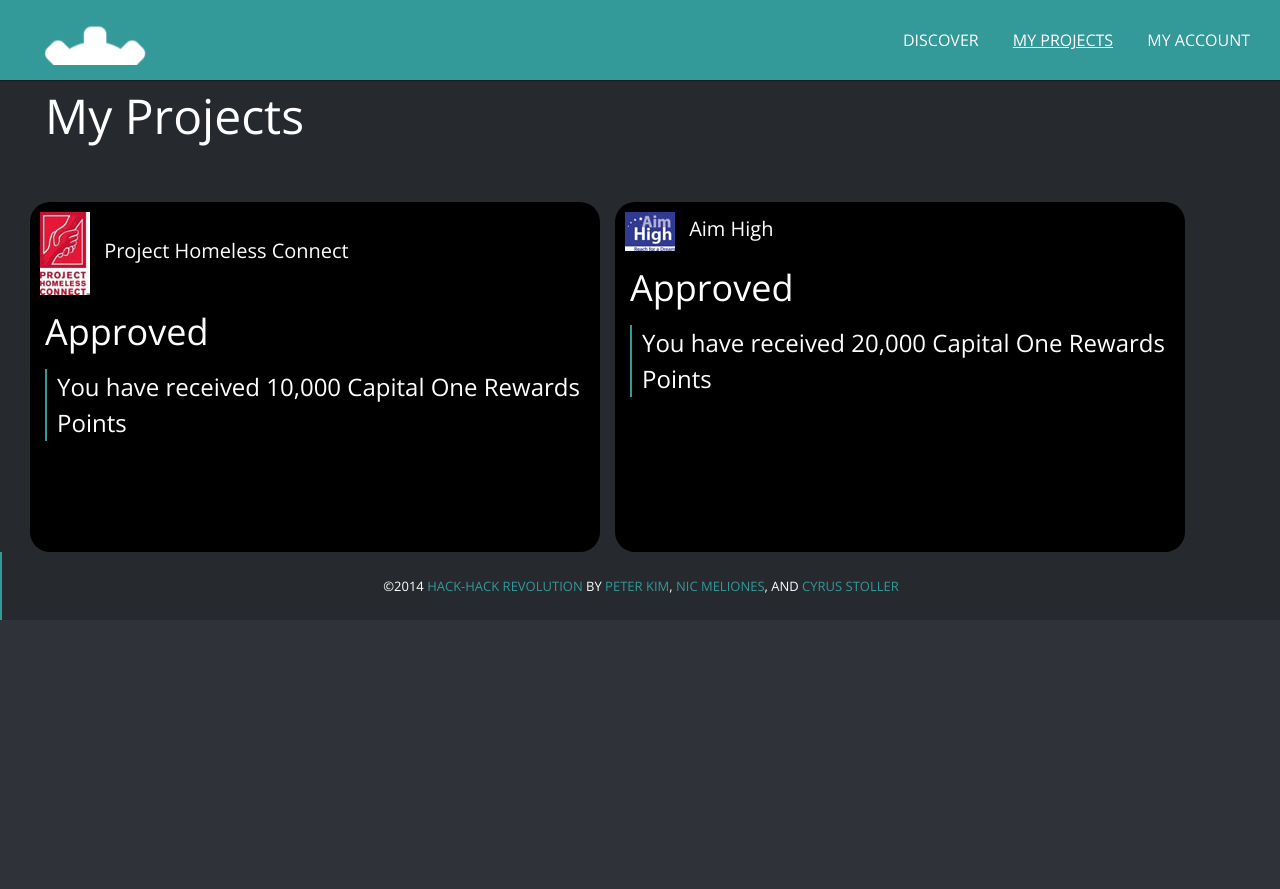
After one commit to 123peterkim/AngelHack, a PHP site: page /page4.html in a window 1280 px wide. The commit adds this page. Run offline with PHP 8.4, Linux system fonts and the light colour scheme; some libraries are stand-ins or nearby versions.

Commit message:
rough sketch for submission/approval page

```diff
--- a/_include/css/main.css
+++ b/_include/css/main.css
@@ -72,6 +72,15 @@ h3 {
 #interested {
 	float:right;
 	margin-right: 25px;
+}
+
+#approval {
+	margin-left: 15px;
+}
+
+.leftborder{
+	border-left: 2px #339999 solid;
+	padding-left: 10px;
 }
 
 html, body {
@@ -883,6 +892,7 @@ nav#menu #menu-nav li a:hover {
 	display: block;
 	width: 100%;
 	height: 100%;
+	margin-left: 0;
 
 	opacity: 0;
 	filter: alpha(opacity=0);
--- a/index.html
+++ b/index.html
@@ -114,7 +114,7 @@
     	<a id="mobile-nav" class="menu-nav" href="#menu-nav"></a>
 
         <div id="logo">
-        	<a id="goUp" href="#home-slider" title="">Chakra Template</a>
+        	<a id="goUp" href="#home-slider" title=""></a>
         </div>
 
         <nav id="menu">
@@ -253,7 +253,7 @@
 
 <!-- Footer -->
 <footer>
-	<p class="credits">&copy;2014 <a href="#" title="Hack-Hack Revolution">Hack-Hack Revolution</a> by <a href="#">Peter Kim</a> and <a href="#">Nic Meliones</a></p>
+ <p class="credits">&copy;2014 <a href="#" title="Hack-Hack Revolution">Hack-Hack Revolution</a> by <a href="#">Peter Kim</a>, <a href="#">Nic Meliones</a>, and <a href="#">Cyrus Stoller</a></p>
 </footer>
 <!-- End Footer -->
 
--- /dev/null
+++ b/page4.html
@@ -0,0 +1,174 @@
+<!DOCTYPE html>
+<!--[if lt IE 7]><html class="no-js lt-ie9 lt-ie8 lt-ie7" lang="en"> <![endif]-->
+<!--[if (IE 7)&!(IEMobile)]><html class="no-js lt-ie9 lt-ie8" lang="en"><![endif]-->
+<!--[if (IE 8)&!(IEMobile)]><html class="no-js lt-ie9" lang="en"><![endif]-->
+<!--[if (IE 9)]><html class="no-js ie9" lang="en"><![endif]-->
+<!--[if gt IE 8]><!--> <html lang="en-US"> <!--<![endif]-->
+<head>
+
+    <!-- Meta Tags -->
+    <meta http-equiv="Content-Type" content="text/html; charset=UTF-8" />
+
+    <title>Hack-Hack Revolution</title>
+
+    <meta name="description" content="" />
+
+    <!-- Mobile Specifics -->
+    <meta name="viewport" content="width=device-width, initial-scale=1.0">
+    <meta name="HandheldFriendly" content="true"/>
+    <meta name="MobileOptimized" content="320"/>
+
+    <!-- Mobile Internet Explorer ClearType Technology -->
+    <!--[if IEMobile]>  <meta http-equiv="cleartype" content="on">  <![endif]-->
+
+    <!-- Bootstrap -->
+    <link href="_include/css/bootstrap.min.css" rel="stylesheet">
+
+    <!-- Main Style -->
+    <link href="_include/css/main.css" rel="stylesheet">
+
+    <!-- Supersized -->
+    <link href="_include/css/supersized.css" rel="stylesheet">
+    <link href="_include/css/supersized.shutter.css" rel="stylesheet">
+
+    <!-- FancyBox -->
+    <link href="_include/css/fancybox/jquery.fancybox.css" rel="stylesheet">
+
+    <!-- Font Icons -->
+    <link href="_include/css/fonts.css" rel="stylesheet">
+
+    <!-- Shortcodes -->
+    <link href="_include/css/shortcodes.css" rel="stylesheet">
+
+    <!-- Responsive -->
+    <link href="_include/css/bootstrap-responsive.min.css" rel="stylesheet">
+    <link href="_include/css/responsive.css" rel="stylesheet">
+
+    <!-- Custom CSS -->
+    <link href="_include/css/custom.css" rel="stylesheet">
+
+    <!-- Google Font -->
+    <link href='http://fonts.googleapis.com/css?family=Open+Sans:400,300,300italic,400italic,600,600italic,700,700italic,800,800italic' rel='stylesheet' type='text/css'>
+    <link rel="stylesheet" href="http://netdna.bootstrapcdn.com/font-awesome/4.0.3/css/font-awesome.min.css">
+    <!-- Fav Icon -->
+    <link rel="shortcut icon" href="#">
+
+    <link rel="apple-touch-icon" href="#">
+    <link rel="apple-touch-icon" sizes="114x114" href="#">
+    <link rel="apple-touch-icon" sizes="72x72" href="#">
+    <link rel="apple-touch-icon" sizes="144x144" href="#">
+
+    <!-- Modernizr -->
+    <script src="_include/js/modernizr.js"></script>
+
+    <!-- Analytics -->
+    <script type="text/javascript">
+
+      var _gaq = _gaq || [];
+      _gaq.push(['_setAccount', 'YOUR ID']);
+      _gaq.push(['_trackPageview']);
+
+      (function() {
+        var ga = document.createElement('script'); ga.type = 'text/javascript'; ga.async = true;
+        ga.src = ('https:' == document.location.protocol ? 'https://ssl' : 'http://www') + '.google-analytics.com/ga.js';
+        var s = document.getElementsByTagName('script')[0]; s.parentNode.insertBefore(ga, s);
+    })();
+
+</script>
+<!-- End Analytics -->
+</head>
+
+
+<body>
+
+    <!-- This section is for Splash Screen -->
+    <div class="ole">
+        <section id="jSplash">
+           <div id="circle"></div>
+       </section>
+   </div>
+   <!-- End of Splash Screen -->
+   <!-- Header -->
+   <header>
+    <div class="sticky-nav">
+    	<a id="mobile-nav" class="menu-nav" href="#menu-nav"></a>
+
+        <div id="logo">
+        	<a id="goUp" href="#home-slider" title=""></a>
+        </div>
+
+        <nav id="menu">
+        	<ul id="menu-nav">
+               <li><a href="#myaccount">Discover</a></li>
+               <li class="current"><a href="#home-slider">My Projects</a></li>
+               <li><a href="#myaccount">My Account</a></li>
+           </ul>
+       </nav>
+
+   </div>
+</header>
+<!-- End Header -->
+
+<!-- About Section -->
+<div id="landingpage" class="page-alternate">
+    <div class="container" id="page2container">
+        <div class="row">
+            <h1>My Projects</h1>
+
+            <div class="row" id="project2">
+                <div id="markinterested" class="span6">
+                    <div id="">
+                        <img id="projectimg" src="_include/img/phc.jpg" alt="">
+                        <h4>Project Homeless Connect</h4>
+                    </div>
+                    <div id="approval">
+                        <h2>Approved</h2>
+                        <h3 class="leftborder">You have received 10,000 Capital One Rewards Points</h3>
+                    </div>
+                </div>
+
+                <div id="markinterested" class="span6">
+                    <div id="">
+                        <img id="projectimg" src="_include/img/aimhigh.jpg" alt="">
+                        <h4>Aim High</h4>
+                    </div>
+                    <div id="approval">
+                        <h2>Approved</h2>
+                        <h3 class="leftborder">You have received 20,000 Capital One Rewards Points</h3>
+                    </div>
+                </div>
+            </div>
+        </div>
+    </div>
+    <!-- End About Section -->
+
+    <!-- Footer -->
+    <footer>
+     <p class="credits">&copy;2014 <a href="#" title="Hack-Hack Revolution">Hack-Hack Revolution</a> by <a href="#">Peter Kim</a>, <a href="#">Nic Meliones</a>, and <a href="#">Cyrus Stoller</a></p>
+ </footer>
+ <!-- End Footer -->
+
+ <!-- Back To Top -->
+ <a id="back-to-top" href="#">
+     <i class="font-icon-arrow-simple-up"></i>
+ </a>
+ <!-- End Back to Top -->
+
+
+ <!-- Js -->
+ <script src="http://ajax.googleapis.com/ajax/libs/jquery/1.9.1/jquery.min.js"></script> <!-- jQuery Core -->
+ <script src="https://maps.googleapis.com/maps/api/js?sensor=true"></script> <!-- Google Map API -->
+ <script src="_include/js/bootstrap.min.js"></script> <!-- Bootstrap -->
+ <script src="_include/js/supersized.3.2.7.min.js"></script> <!-- Slider -->
+ <script src="_include/js/waypoints.js"></script> <!-- WayPoints -->
+ <script src="_include/js/waypoints-sticky.js"></script> <!-- Waypoints for Header -->
+ <script src="_include/js/jquery.isotope.js"></script> <!-- Isotope Filter -->
+ <script src="_include/js/jquery.fancybox.pack.js"></script> <!-- Fancybox -->
+ <script src="_include/js/jquery.fancybox-media.js"></script> <!-- Fancybox for Media -->
+ <script src="_include/js/jquery.tweet.js"></script> <!-- Tweet -->
+ <script src="_include/js/plugins.js"></script> <!-- Contains: jPreloader, jQuery Easing, jQuery ScrollTo, jQuery One Page Navi -->
+ <script src="_include/js/main.js"></script> <!-- Default JS -->
+ <!-- End Js -->
+
+</body>
+</html>
```
Also changed, not shown: page2.html (+5 -5 lines), page3.html (added, +174 -0 lines).
